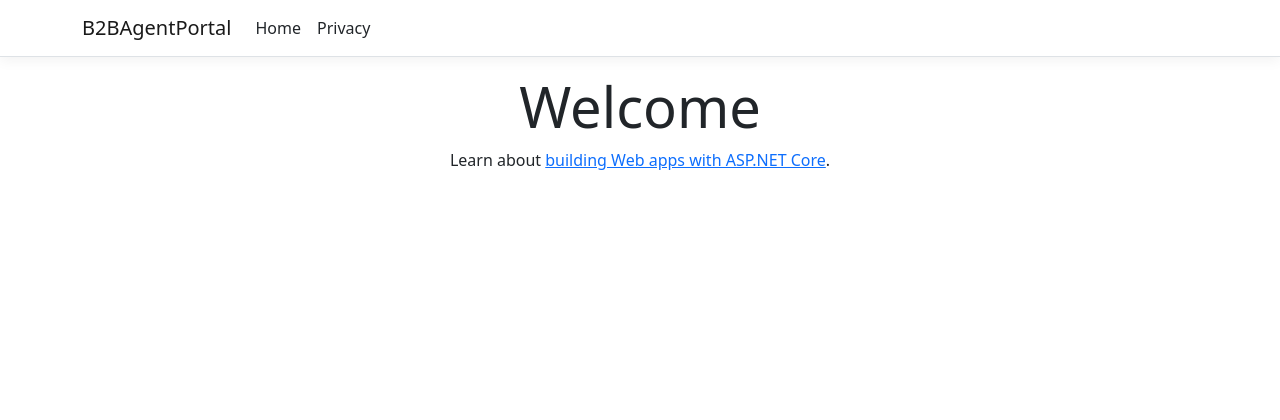
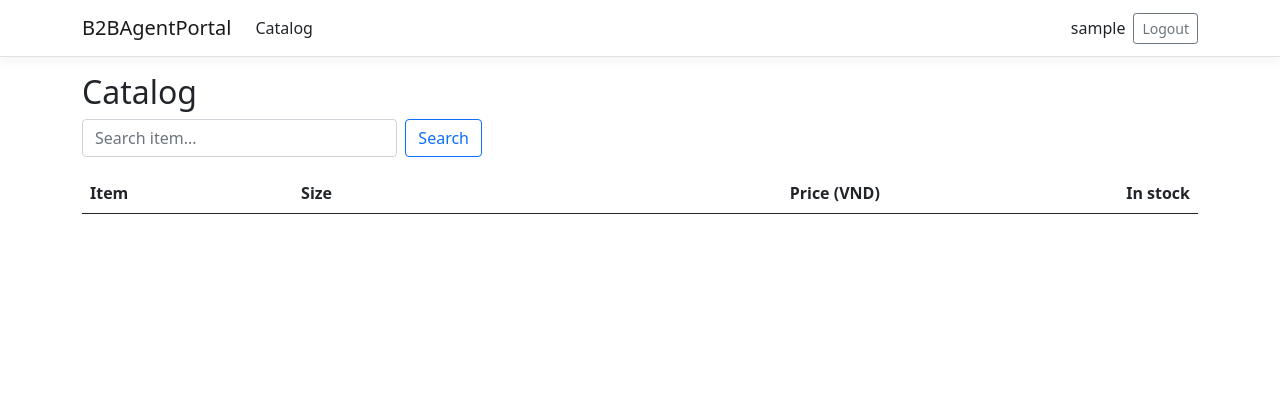
Before and after one commit to Narwhal1412/SE-QT2_2, an ASP.NET Core app: page / in a window 1280 px wide. Shown: the top 420 px of the page. Run offline with ASP.NET Core 8, Linux system fonts and the light colour scheme; the visitor is signed in with stand-in values (Sample User, id 1); lists and menus that the app fills with data are empty; style sheets or scripts are compiled from the project's sources.

Commit message:
Adjusted the default page to shows the catalog, then added OrderService

```diff
--- a/B2BAgentPortal/Pages/Index.cshtml
+++ b/B2BAgentPortal/Pages/Index.cshtml
@@ -1,10 +1,27 @@
 @page
 @model IndexModel
-@{
-    ViewData["Title"] = "Home page";
-}
+@{ ViewData["Title"] = "Catalog"; }
 
-<div class="text-center">
-    <h1 class="display-4">Welcome</h1>
-    <p>Learn about <a href="https://learn.microsoft.com/aspnet/core">building Web apps with ASP.NET Core</a>.</p>
-</div>
+<h2>Catalog</h2>
+<form method="get" class="mb-3 d-flex" style="max-width:400px">
+    <input asp-for="Search" class="form-control me-2" placeholder="Search item..." />
+    <button class="btn btn-outline-primary">Search</button>
+</form>
+
+<table class="table table-striped">
+    <thead><tr><th>Item</th><th>Size</th><th class="text-end">Price (VND)</th><th class="text-end">In stock</th></tr></thead>
+    <tbody>
+    @foreach (var i in Model.Items)
+    {
+        <tr>
+            <td>@i.ItemName</td>
+            <td>@i.Size</td>
+            <td class="text-end">@i.Price.ToString("N0")</td>
+            <td class="text-end">
+                @if (i.StockQuantity < 20) { <span class="badge bg-warning text-dark">@i.StockQuantity</span> }
+                else { @i.StockQuantity }
+            </td>
+        </tr>
+    }
+    </tbody>
+</table>
--- a/B2BAgentPortal/Pages/Index.cshtml.cs
+++ b/B2BAgentPortal/Pages/Index.cshtml.cs
@@ -1,19 +1,24 @@
+using B2BAgentPortal.Data;
+using B2BAgentPortal.Models;
 using Microsoft.AspNetCore.Mvc;
 using Microsoft.AspNetCore.Mvc.RazorPages;
+using Microsoft.EntityFrameworkCore;
 
 namespace B2BAgentPortal.Pages;
 
 public class IndexModel : PageModel
 {
-    private readonly ILogger<IndexModel> _logger;
+    private readonly B2BContext _db;
+    public IndexModel(B2BContext db) => _db = db;
 
-    public IndexModel(ILogger<IndexModel> logger)
+    public List<Item> Items { get; set; } = new();
+    [BindProperty(SupportsGet = true)] public string? Search { get; set; }   // from ?Search=...
+
+    public async Task OnGetAsync()
     {
-        _logger = logger;
-    }
-
-    public void OnGet()
-    {
-
+        var q = _db.Items.AsNoTracking();                    // read-only, a bit faster
+        if (!string.IsNullOrWhiteSpace(Search))
+            q = q.Where(i => i.ItemName.Contains(Search));   // becomes SQL LIKE
+        Items = await q.OrderBy(i => i.ItemName).ToListAsync();
     }
 }
--- /dev/null
+++ b/B2BAgentPortal/Pages/Logout.cshtml
@@ -0,0 +1,2 @@
+@page
+@model B2BAgentPortal.Pages.LogoutModel
--- a/B2BAgentPortal/Pages/Shared/_Layout.cshtml
+++ b/B2BAgentPortal/Pages/Shared/_Layout.cshtml
@@ -18,14 +18,16 @@
                     <span class="navbar-toggler-icon"></span>
                 </button>
                 <div class="navbar-collapse collapse d-sm-inline-flex justify-content-between">
-                    <ul class="navbar-nav flex-grow-1">
-                        <li class="nav-item">
-                            <a class="nav-link text-dark" asp-area="" asp-page="/Index">Home</a>
-                        </li>
-                        <li class="nav-item">
-                            <a class="nav-link text-dark" asp-area="" asp-page="/Privacy">Privacy</a>
-                        </li>
-                    </ul>
+                    @if (User.Identity?.IsAuthenticated == true)
+                    {
+                        <ul class="navbar-nav flex-grow-1">
+                            <li class="nav-item"><a class="nav-link text-dark" asp-page="/Index">Catalog</a></li>
+                        </ul>
+                        <form method="post" asp-page="/Logout" class="d-flex align-items-center">
+                            <span class="me-2">@User.Identity.Name</span>
+                            <button class="btn btn-outline-secondary btn-sm">Logout</button>
+                        </form>
+                    }
                 </div>
             </div>
         </nav>
--- a/B2BAgentPortal/Program.cs
+++ b/B2BAgentPortal/Program.cs
@@ -1,12 +1,15 @@
 using Microsoft.AspNetCore.Authentication.Cookies;
 using Microsoft.EntityFrameworkCore;
 using B2BAgentPortal.Data;
+using B2BAgentPortal.Services;
 
 var builder = WebApplication.CreateBuilder(args);
 
 // Database: the connection string comes from configuration, never from code
 builder.Services.AddDbContext<B2BContext>(o =>
     o.UseSqlServer(builder.Configuration.GetConnectionString("B2BWholesaleDb")));
+
+builder.Services.AddScoped<OrderService>();
 
 // Cookie login: unauthenticated visitors are sent to /Login
 builder.Services.AddAuthentication(CookieAuthenticationDefaults.AuthenticationScheme)
```
Also changed, not shown: B2BAgentPortal/Pages/Logout.cshtml.cs (added, +17 -0 lines), B2BAgentPortal/Services/OrderService.cs (added, +71 -0 lines).
